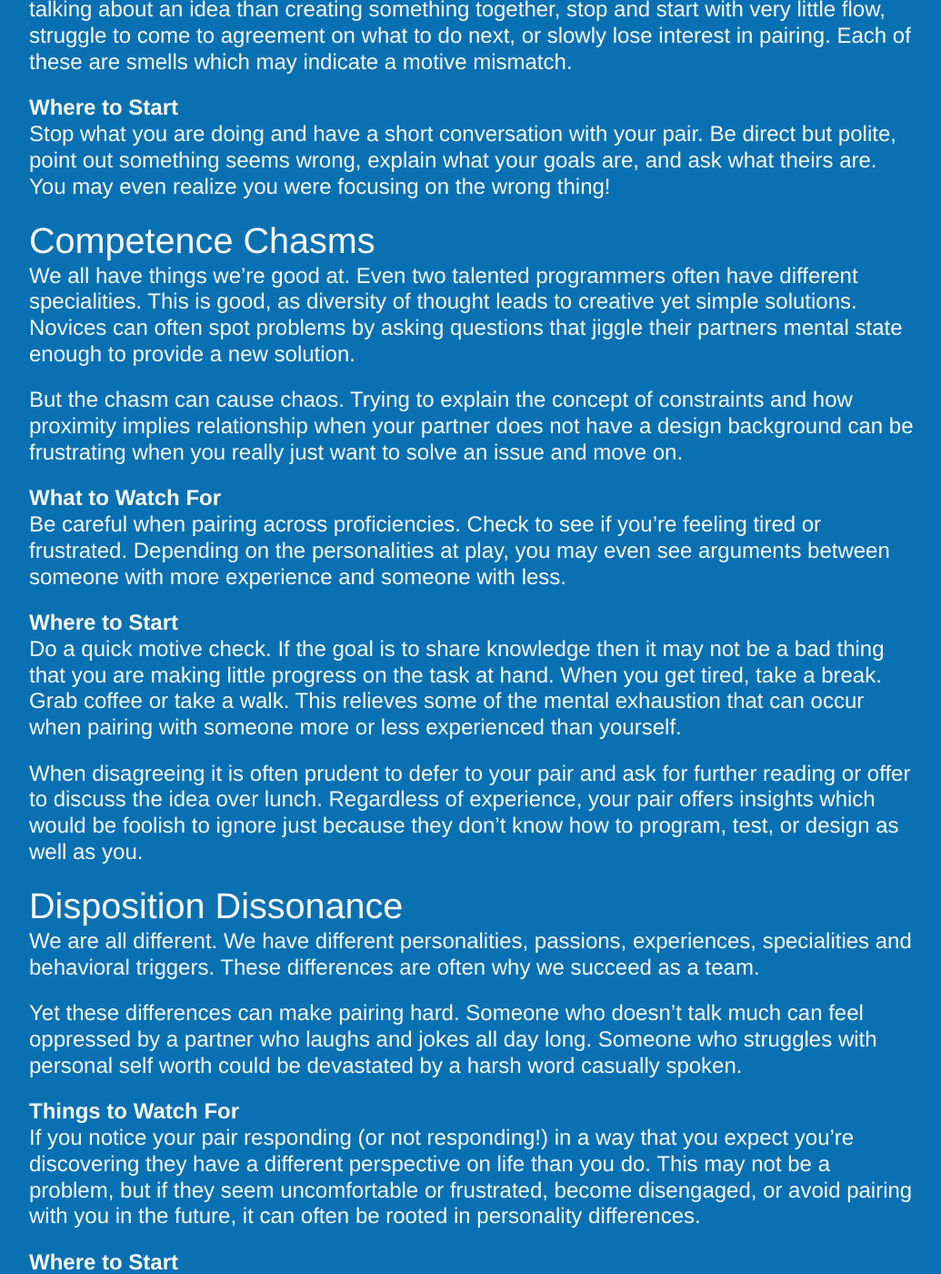
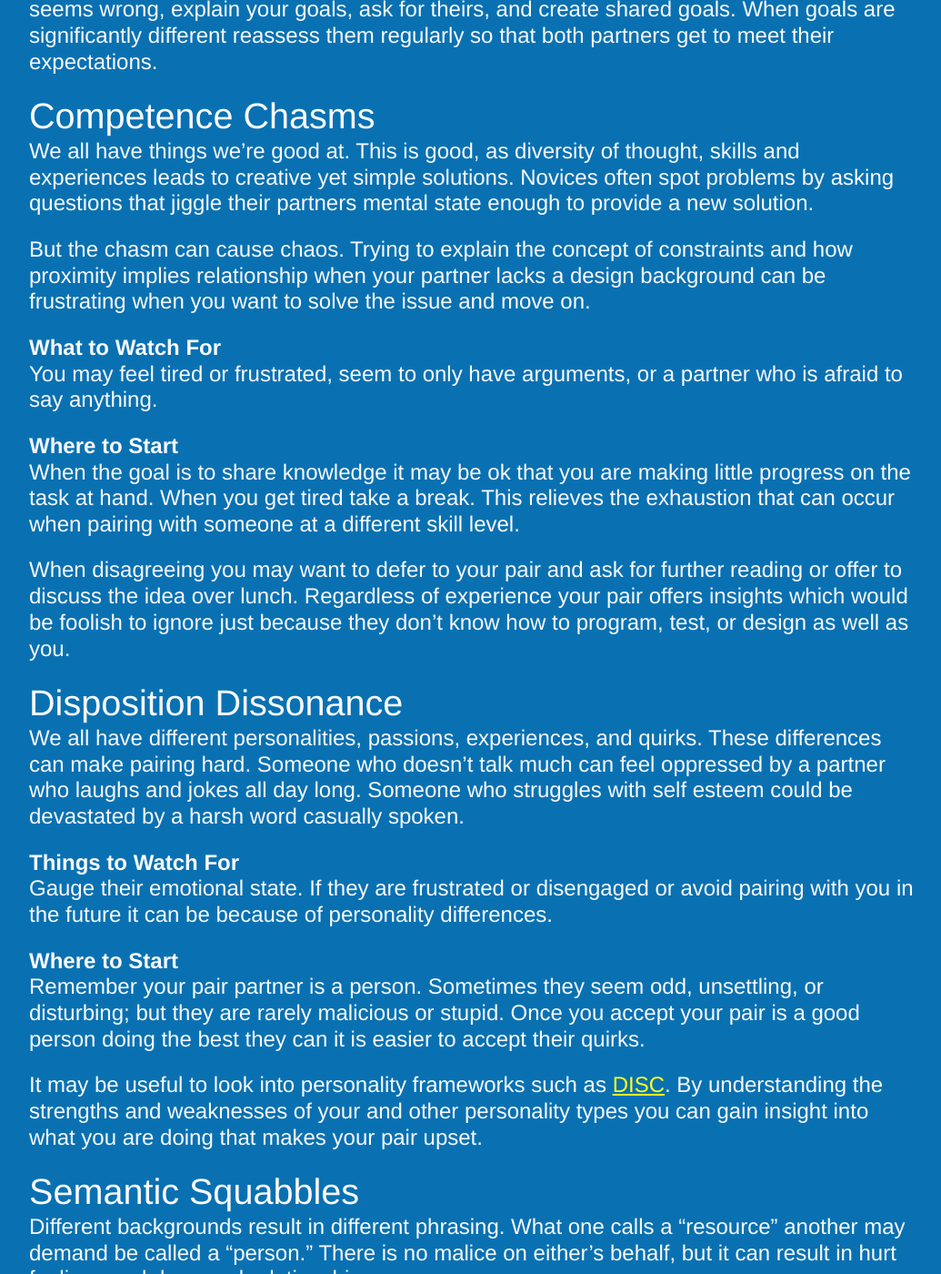
Before and after one commit to zspencer/www.zeespencer.com, a Jekyll site: the page built from drafts/_posts/2011-12-31-the-hardest-part-of-xp.markdown, in a window 1280 px wide and 1400 px high, scrolled down 981 px. Shown: the whole window at 91% size, without its empty margins (121-1156 px from the left). Built offline with Jekyll 4.4.1, drawn with Linux system fonts in a browser that asks for light colours; some of the changed text lies outside the part shown.

Commit message:
Deleted words from pairing article

```diff
--- a/drafts/_posts/2011-12-31-the-hardest-part-of-xp.markdown
+++ b/drafts/_posts/2011-12-31-the-hardest-part-of-xp.markdown
@@ -16,104 +16,76 @@ When pair programming, I've noticed some patterns which add to the challenge:
 * Disposition Dissonance
 * Semantic Squabbles
 
-Each of these have their challenges. Each of these have their benefits. None of
-these are solved by avoiding them.
-
 ###Motive Mismatches
-There are several goals people have when pairing: momentum, focus, knowledge
-transfer, deeper social connection, or just to have some fun. Normally these
-motives are intertwingled, with a primary one bubbling to the top. When these
-goals are shared pairing is a fluid, constructive, collaborative experience.
-When they go unsaid or are significantly different pairing can become quite
-unpleasant quite quickly.
+There are many goals people have when pairing: momentum, focus, knowledge
+transfer, social connection, or fun. Normally these motives are mixed, with a
+few being most important in any given session. When goals are shared pairing is
+fun and constructive. When they are different pairing can be unpleasant.
 
 #### Things to Watch For
-A motive mismatch is often revealed by a lack of momentum. You may
-spend more time talking about an idea than creating something
-together, stop and start with very little flow, struggle to come to agreement
-on what to do next, or slowly lose interest in pairing. Each of these are smells
-which may indicate a motive mismatch.
+Motive mismatch are revealed by a lack of momentum. You may stop and start
+abruptly, struggle to agree on what to do next, or become disengaged.
 
 #### Where to Start
-Stop what you are doing and have a short conversation with your pair. Be direct
-but polite, point out something seems wrong, explain what your goals are,
-and ask what theirs are. You may even realize you were focusing on the
-wrong thing!
+Stop and have a short conversation with your pair. Directly and politely point
+out something seems wrong, explain your goals, ask for theirs, and create shared
+goals. When goals are significantly different reassess them regularly so that
+both partners get to meet their expectations.
 
 ### Competence Chasms
-We all have things we're good at. Even two talented programmers often have
-different specialities. This is good, as diversity of thought leads to creative
-yet simple solutions. Novices can often spot problems by asking questions that
-jiggle their partners mental state enough to provide a new solution.
+We all have things we're good at. This is good, as diversity of thought, skills
+and experiences leads to creative yet simple solutions. Novices often spot
+problems by asking questions that jiggle their partners mental state enough to
+provide a new solution.
 
 But the chasm can cause chaos. Trying to explain the concept of constraints and
-how proximity implies relationship when your partner does not have a design
-background can be frustrating when you really just want to solve an issue and
-move on.
+how proximity implies relationship when your partner lacks a design background
+can be frustrating when you want to solve the issue and move on.
 
 #### What to Watch For
-Be careful when pairing across proficiencies. Check to see if you're feeling
-tired or frustrated. Depending on the personalities at play, you may even see
-arguments between someone with more experience and someone with less.
+You may feel tired or frustrated, seem to only have arguments, or a partner who
+is afraid to say anything.
 
 #### Where to Start
-Do a quick motive check. If the goal is to share knowledge then it may not be a
-bad thing that you are making little progress on the task at hand. When you get
-tired, take a break. Grab coffee or take a walk. This relieves some of the
-mental exhaustion that can occur when pairing with someone more or less
-experienced than yourself.
+When the goal is to share knowledge it may be ok that you are making little
+progress on the task at hand. When you get tired take a break. This relieves the
+exhaustion that can occur when pairing with someone at a different skill level.
 
-When disagreeing it is often prudent to defer to your pair and ask
-for further reading or offer to discuss the idea over lunch. Regardless of
-experience, your pair offers insights which would be foolish to
-ignore just because they don't know how to program, test, or design as well as
-you.
+When disagreeing you may want to defer to your pair and ask for further reading
+or offer to discuss the idea over lunch. Regardless of experience your pair
+offers insights which would be foolish to ignore just because they don't know
+how to program, test, or design as well as you.
 
 ### Disposition Dissonance
 
-We are all different. We have different personalities, passions, experiences,
-specialities and behavioral triggers. These differences are often why we succeed
-as a team.
-
-Yet these differences can make pairing hard. Someone who doesn't talk much can
-feel oppressed by a partner who laughs and jokes all day long. Someone who
-struggles with personal self worth could be devastated by a harsh word casually
-spoken.
+We all have different personalities, passions, experiences, and quirks. These
+differences can make pairing hard. Someone who doesn't talk much can feel
+oppressed by a partner who laughs and jokes all day long. Someone who struggles
+with self esteem could be devastated by a harsh word casually spoken.
 
 #### Things to Watch For
-If you notice your pair responding (or not responding!) in a way that you expect
-you're discovering they have a different perspective on life than you do. This
-may not be a problem, but if they seem uncomfortable or frustrated, become
-disengaged, or avoid pairing with you in the future, it can often be rooted in
-personality differences.
+
+Gauge their emotional state. If they are frustrated or disengaged or avoid
+pairing with you in the future it can be because of personality differences.
 
 #### Where to Start
 Remember your pair partner is a person. Sometimes they seem odd, unsettling, or
 disturbing; but they are rarely malicious or stupid. Once you accept your pair
-is a good person doing the best they can given their experiences, knowledge, and
-abilities it is easier to stop, reflect, and have a conversation.
+is a good person doing the best they can it is easier to accept their quirks.
 
-It may be useful to look into personality profiling tools such as
+It may be useful to look into personality frameworks such as
 [DISC](http://en.wikipedia.org/wiki/DISC_assessment). By understanding the
 strengths and weaknesses of your and other personality types you can gain
-insight into why your pair gets upset when you continue your thought before you
-answer their question. Applying DISC rigidly can get in the way of actually
-understanding your pair, but I find it a useful framework to start out with.
+insight into what you are doing that makes your pair upset.
 
 ### Semantic Squabbles
-Often our different backgrounds result in different phrasing. What one calls a
-"resource" another may demand be called a "person." There is no malice on
-either's behalf, but it can result in hurt feelings and damaged relationships.
+Different backgrounds result in different phrasing. What one calls a "resource"
+another may demand be called a "person." There is no malice on either's behalf,
+but it can result in hurt feelings and damaged relationships.
 
 #### Things to Watch For
 Words are powerful, and often create powerful emotions. Check your emotional
-state if you hear a trigger word, or be aware if your pair is getting frustrated
-with you.
-
-Be aware not all discussions about what something should be called are
-necessarily productive. Often they are important, reflecting hidden differences
-in your problem domain; but sometimes they are two people using slightly
-different words to mean the same thing.
+state if you hear a trigger word and  be aware of your pairs triggers.
 
 #### Where to Start
 Your pair calling your project backlog and burnup a forecast it does not
@@ -122,5 +94,4 @@ necessarily mean they are treating it like a traditional project plan.
 We all have words which trigger us. When you are triggered, breathe a few
 breathes, ask a few questions, and try to understand their perspective. When
 your pair is triggered, take a step back. Apologize, and replace your word with
-theirs. It may be worth having a discussion about it later, but for now you
-should hold off.
+theirs.
```
Also changed, not shown: other parts of drafts/_posts/2011-12-31-the-hardest-part-of-xp.markdown (+1 -1 lines).
